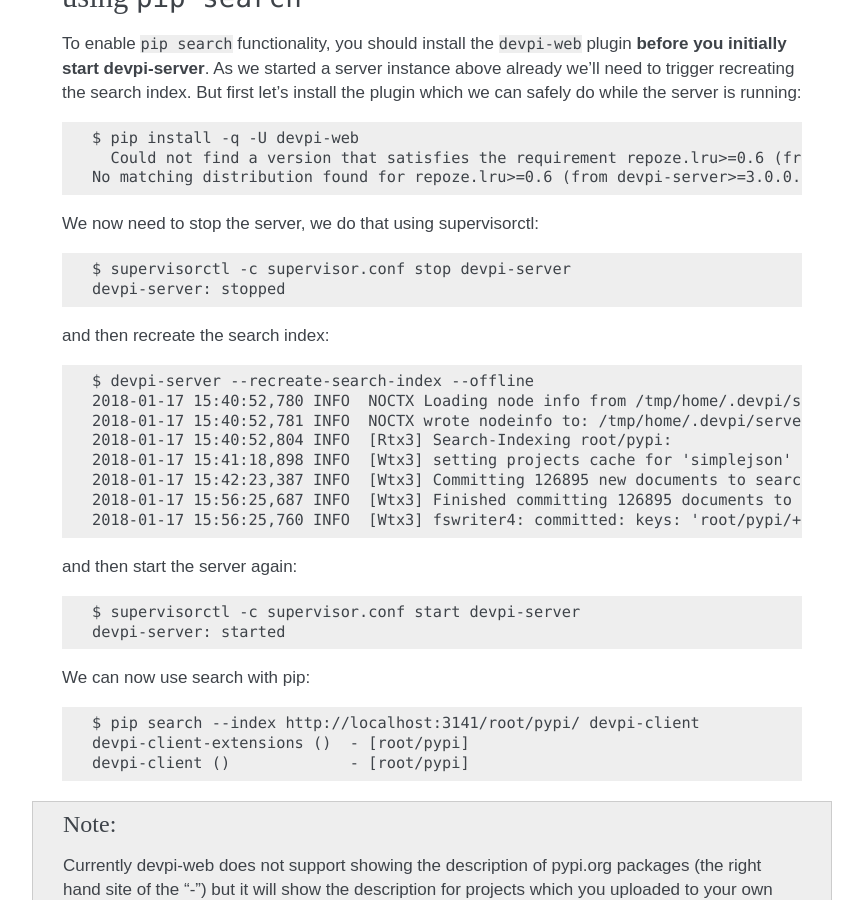
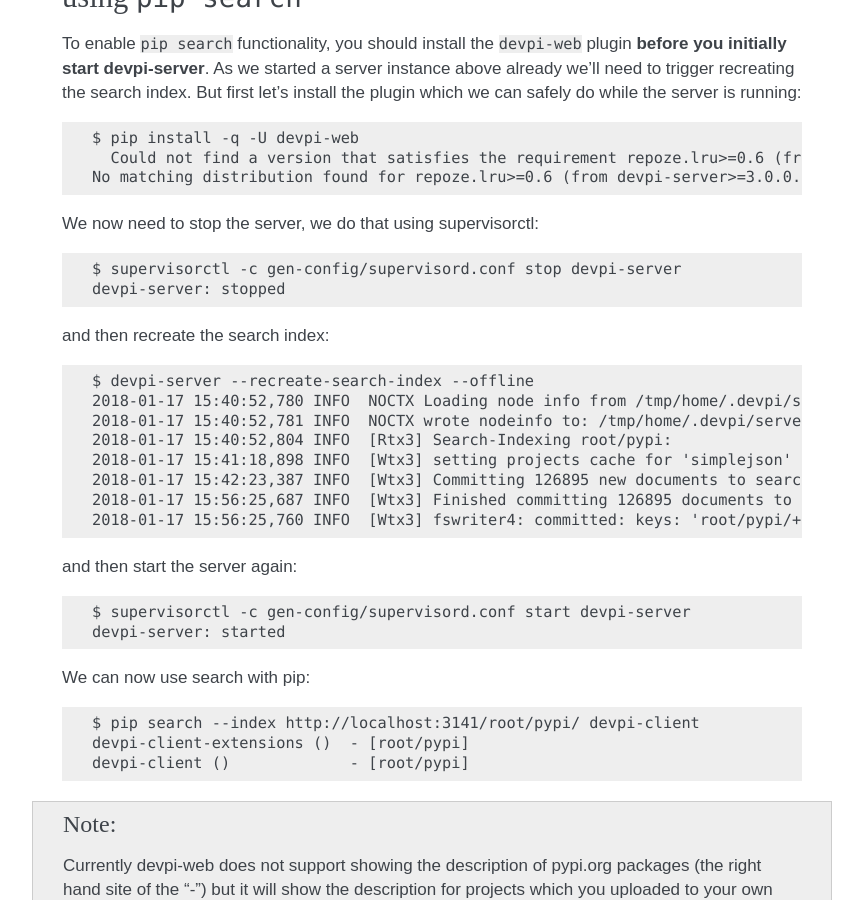
Before and after one commit to devpi/devpi, a Sphinx documentation site: the page built from doc/quickstart-pypimirror.rst, in a window 1280 px wide and 900 px high, scrolled down 2606 px. Shown: the whole window, without its empty margins (318-1181 px from the left). Built offline with Sphinx 7.4.7, drawn with Linux system fonts in a browser that asks for light colours; some of the changed text lies outside the part shown.

Commit message:
Fix some supervisor related issues for regendoc.

```diff
--- a/doc/quickstart-pypimirror.rst
+++ b/doc/quickstart-pypimirror.rst
@@ -66,7 +66,7 @@
 Then we start supervisord using a config which includes the generated file,
 see :ref:`quickstart-server` for more details::
 
-    $ supervisord -c supervisor.conf
+    $ supervisord -c gen-config/supervisord.conf
 
 ..
     $ sleep 3
@@ -144,7 +144,7 @@
 
 We now need to stop the server, we do that using supervisorctl::
 
-    $ supervisorctl -c supervisor.conf stop devpi-server
+    $ supervisorctl -c gen-config/supervisord.conf stop devpi-server
     devpi-server: stopped
 
 and then recreate the search index::
@@ -160,7 +160,7 @@
 
 and then start the server again::
 
-    $ supervisorctl -c supervisor.conf start devpi-server
+    $ supervisorctl -c gen-config/supervisord.conf start devpi-server
     devpi-server: started
 
 We can now use search with pip::
@@ -223,5 +223,5 @@
 
 Now shutdown supervisord which was started at the beginning of this tutorial::
 
-    $ supervisorctl -c supervisor.conf shutdown
+    $ supervisorctl -c gen-config/supervisord.conf shutdown
     Shut down
--- a/doc/quickstart-releaseprocess.rst
+++ b/doc/quickstart-releaseprocess.rst
@@ -67,7 +67,7 @@
 Then we start supervisord using a config which includes the generated file,
 see :ref:`quickstart-server` for more details::
 
-    $ supervisord -c supervisor.conf
+    $ supervisord -c gen-config/supervisord.conf
 
 ..
     $ sleep 3
@@ -426,7 +426,7 @@
 
 Now shutdown supervisord which was started at the beginning of this tutorial::
 
-    $ supervisorctl -c supervisor.conf shutdown
+    $ supervisorctl -c gen-config/supervisord.conf shutdown
     Shut down
 
 running devpi-server permanently
--- a/doc/quickstart-server.rst
+++ b/doc/quickstart-server.rst
@@ -321,7 +321,7 @@
 
 Now we can start supervisor which will manage our server::
 
-    $ supervisord -c supervisor.conf
+    $ supervisord -c gen-config/supervisord.conf
 
 The server will listen on ``http://localhost:4040`` and also serve
 the devpi web interface if you have ``devpi-web`` installed.
@@ -460,5 +460,5 @@
 
 Let's not forget to stop our background tutorial server by shutting down supervisor::
 
-    $ supervisorctl -c supervisor.conf shutdown
+    $ supervisorctl -c gen-config/supervisord.conf shutdown
     Shut down
```
Also changed, not shown: doc/supervisor.conf (deleted, +0 -13 lines), 4 other files.
